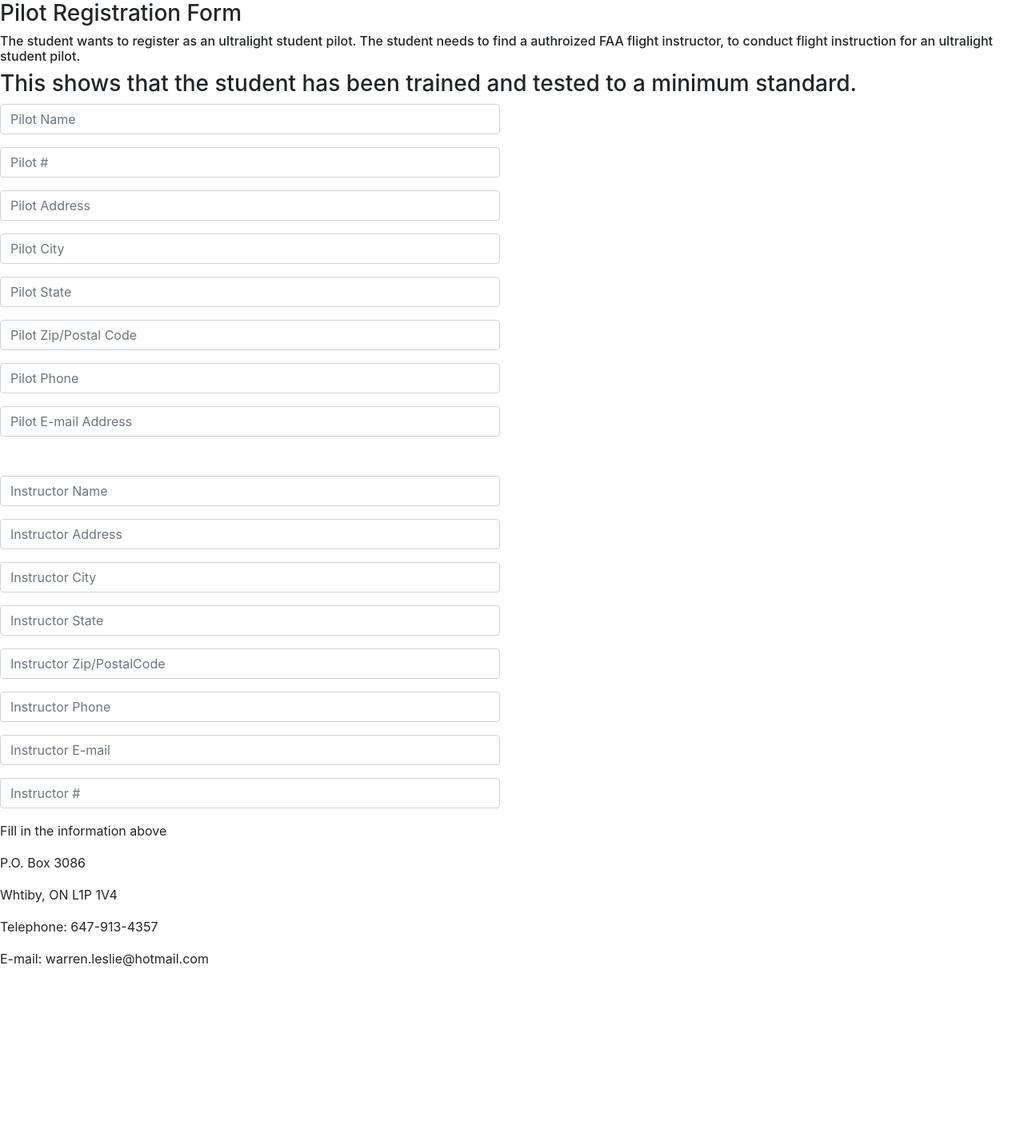
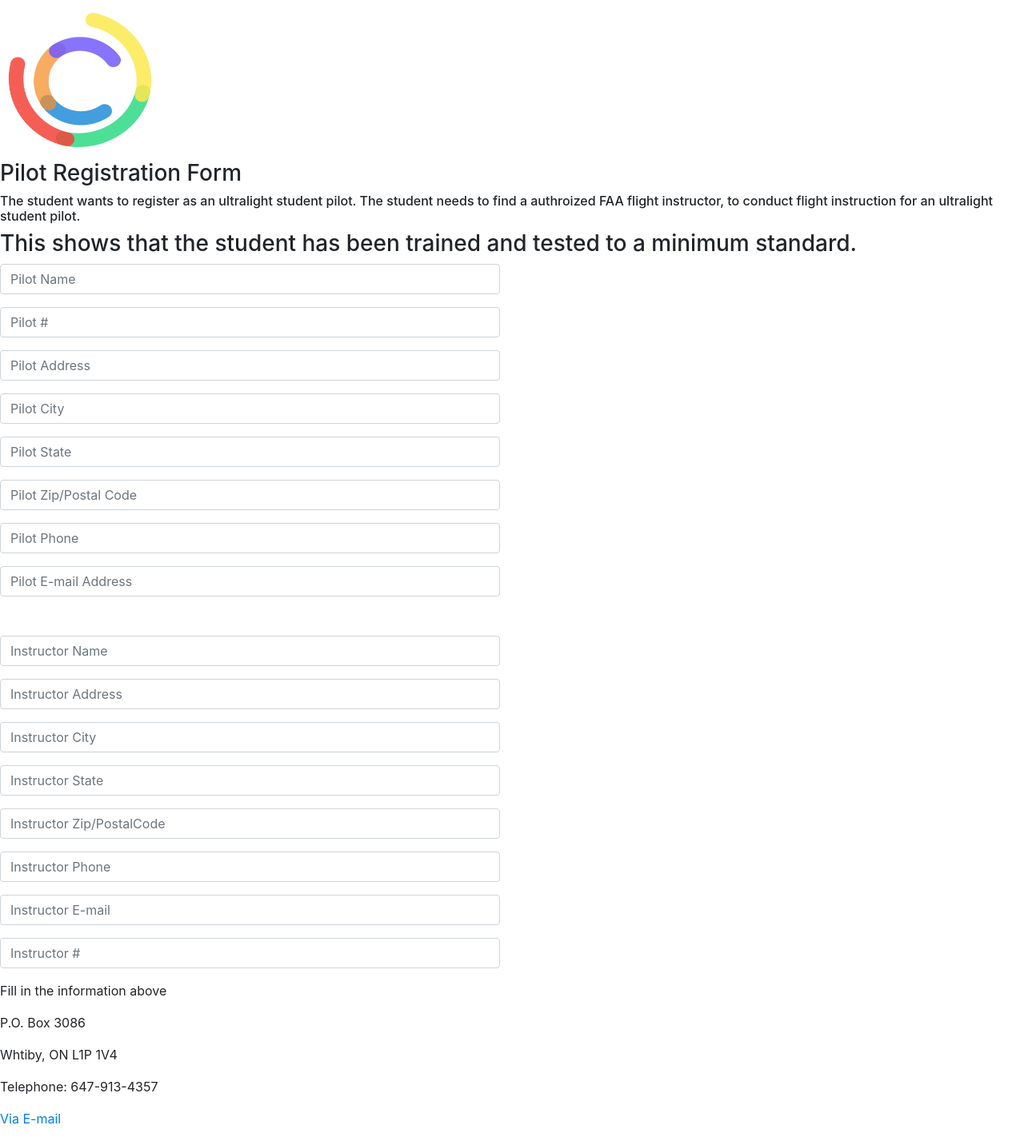
Before and after one commit to ShortWaveMystery/LoggerAppWeb, a React (Create React App) app: page /Timesheet in a window 1280 px wide. Shown: the whole page at 80% size. Before the commit the page ends 1227 px from the top, so only its background shows below. Built offline with nearby package versions, Linux system fonts and the light colour scheme.

Commit message:
added html tag

```diff
--- a/src/Timesheet.js
+++ b/src/Timesheet.js
@@ -11,6 +11,7 @@ export const Timesheet = () => (
 
 
         <div>
+          <img src="splash.png" alt="logo" width="200" height="200"></img>
           <h3>Pilot Registration Form</h3>
           <h6>The student wants to register as an ultralight student pilot. The student needs to find a authroized FAA flight instructor, to conduct flight instruction for an ultralight student pilot.</h6>
           <h3>This shows that the student has been trained and tested to a minimum standard.</h3>
@@ -170,8 +171,7 @@ export const Timesheet = () => (
         <p>P.O. Box 3086</p>
         <p>Whtiby, ON L1P 1V4</p>
         <p>Telephone: 647-913-4357</p>
-        <p>E-mail: warren.leslie@hotmail.com</p>
-
+        <p><a href="https://warren.leslie@hotmail.com">Via E-mail</a></p>
         </div>
 
 
```
Also changed, not shown: public/splash.png (added).
